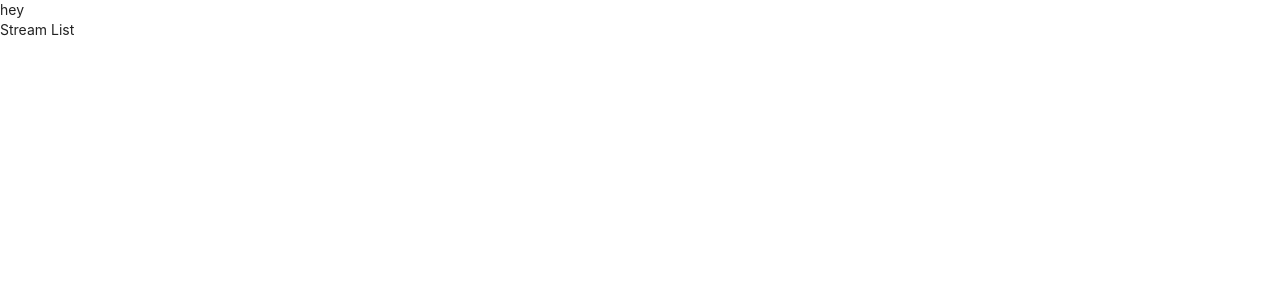
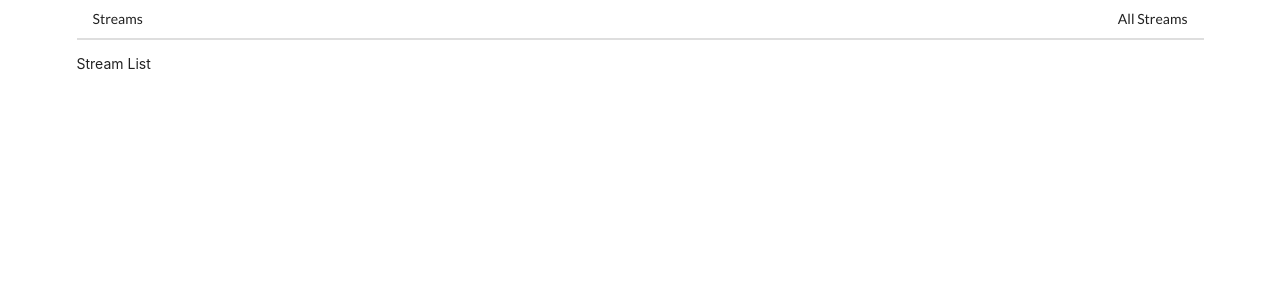
Before and after one commit to mohitpatil/screen-streamer, a React (Create React App) app in the folder clientfront/: page / in a window 1280 px wide. Shown: the top 300 px of the page. Built offline with nearby package versions, Linux system fonts and the light colour scheme.

Commit message:
updating app with navbar

```diff
--- a/clientfront/src/App.js
+++ b/clientfront/src/App.js
@@ -1,5 +1,5 @@
 import React, { Component } from "react";
-import { BrowserRouter, Route, Link } from "react-router-dom";
+import { BrowserRouter, Route } from "react-router-dom";
 import NavBar from "./component/NavBar";
 import StreamCreate from "./component/StreamCreate";
 import StreamDelete from "./component/StreamDelete";
@@ -10,10 +10,10 @@
 class App extends Component {
   render() {
     return (
-      <div className="container">
-        <NavBar/>
+      <div className="ui container">
         <BrowserRouter>
           <div>
+          <NavBar/>
             <Route path="/" exact component={StreamList} />
             <Route path="/streams/new" component={StreamCreate} />
             <Route path="/streams/edit" component={StreamEdit} />
--- a/clientfront/src/component/NavBar.js
+++ b/clientfront/src/component/NavBar.js
@@ -1,9 +1,15 @@
 import React from "react";
+import { Link } from 'react-router-dom';
 
 const NavBar = () => {
   return (
-    <div>
-      hey
+    <div className="ui secondary pointing menu">
+      <Link to="/" className="item"> Streams
+      </Link>
+      <div className="right menu">
+        <Link to="/" className="item"> All Streams
+        </Link>
+      </div>
     </div>
   );
 };
```
Also changed, not shown: clientfront/public/index.html (+0 -8 lines).
